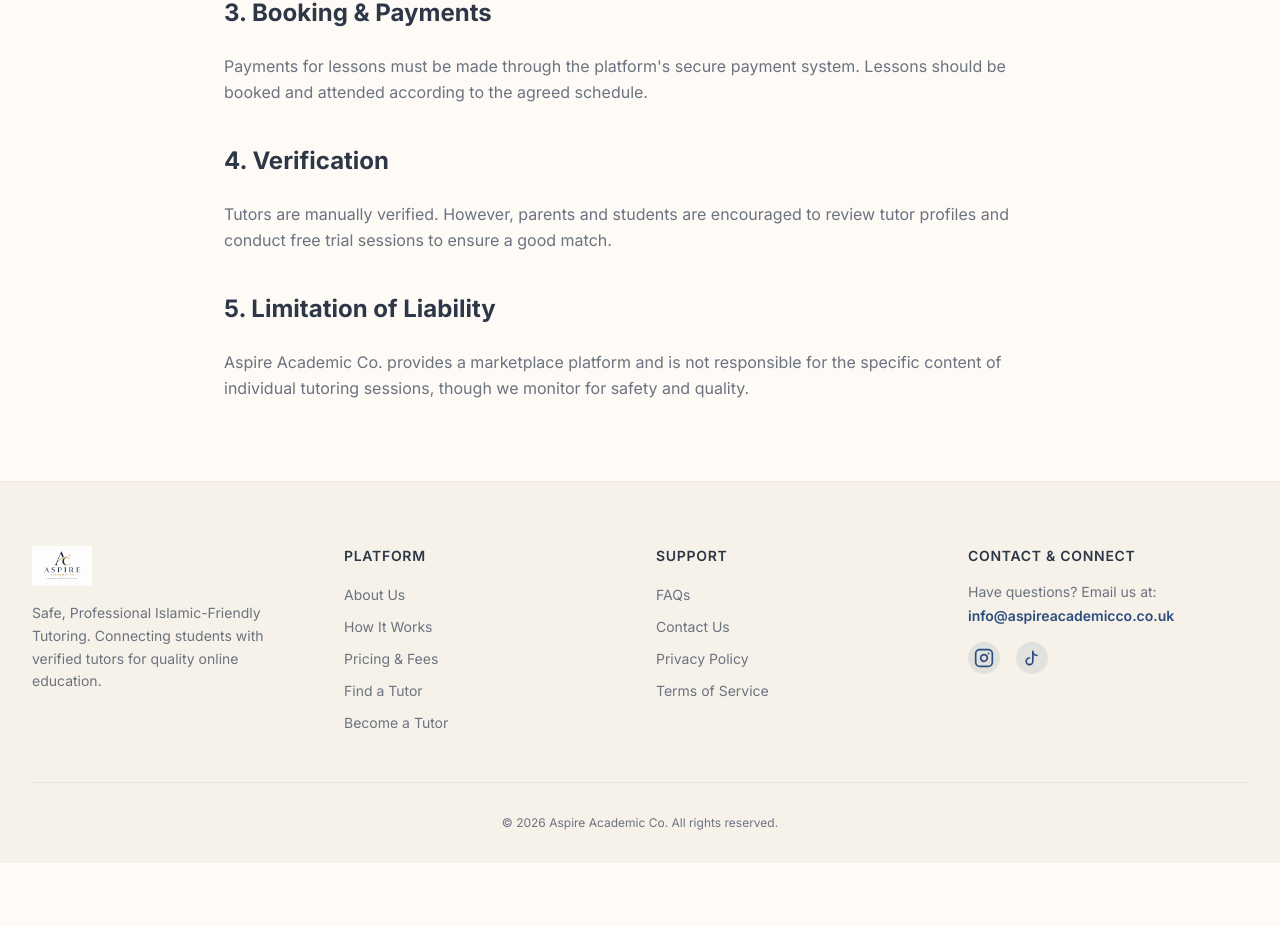
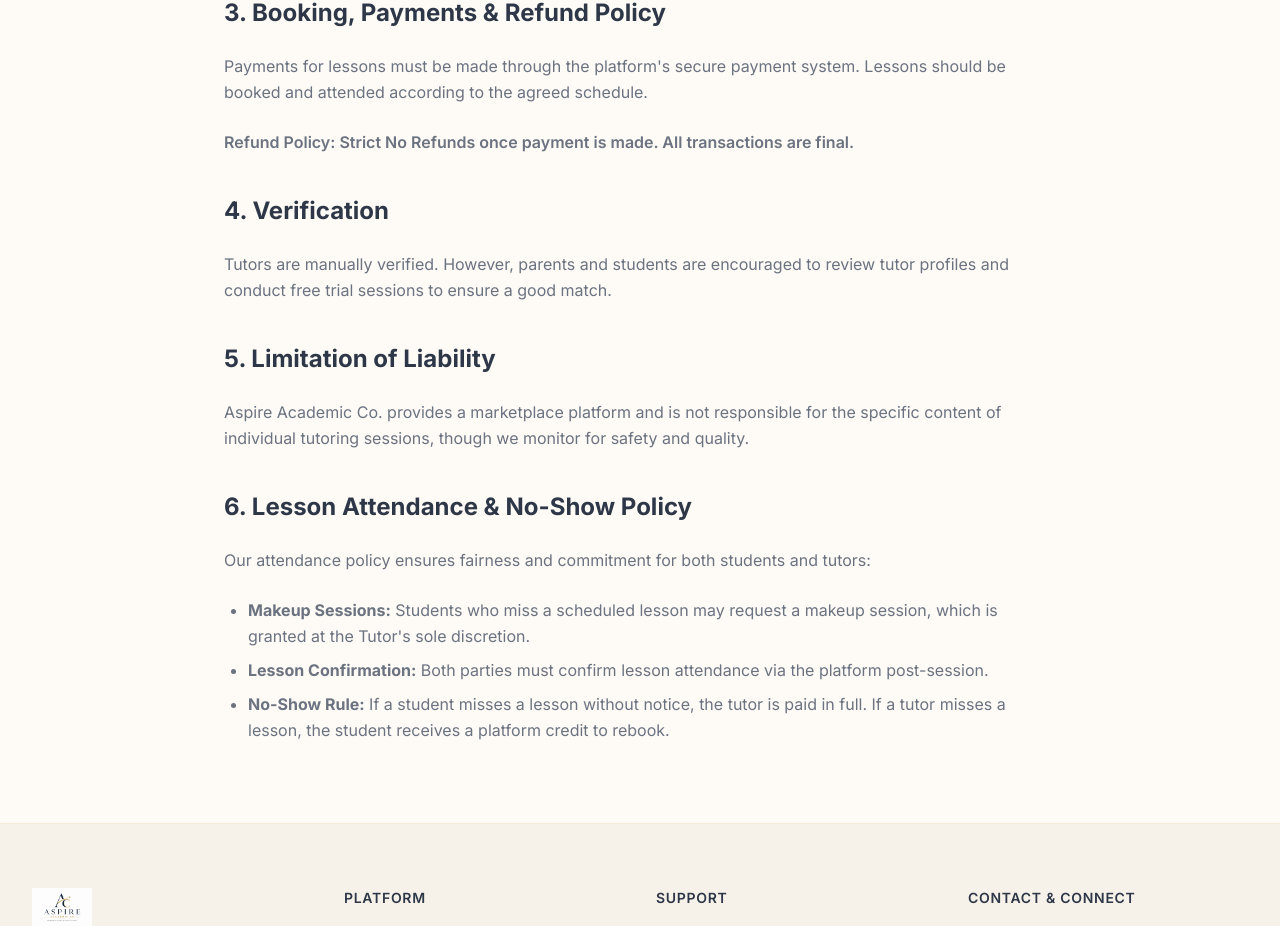
Before and after one commit to sawda6556/aspire-academic-frontend, a Next.js app: page /terms in a window 1280 px wide. Shown: the part 691-1617 px from the top of the page. Before the commit the page ends 1554 px from the top, so only its background shows below. Built offline with nearby package versions, Linux system fonts and the light colour scheme.

Commit message:
feat: add Refund Policy and Lesson Attendance policies to FAQ and Terms of Service

```diff
--- a/src/app/faq/page.tsx
+++ b/src/app/faq/page.tsx
@@ -41,6 +41,14 @@ const faqs = [
       {
         q: "Can I have a trial lesson?",
         a: "Many of our tutors offer a free 10-minute trial lesson. This is a great way to meet the tutor, discuss your goals, and see if they are a good match for your learning style."
+      },
+      {
+        q: "What happens if I miss a scheduled lesson?",
+        a: "If a student misses a lesson without notice (student no-show), the tutor is paid in full. If you miss a lesson and request a makeup session, it may be granted at the tutor's sole discretion. If a tutor misses a lesson, the student receives a platform credit to rebook."
+      },
+      {
+        q: "Do we need to confirm lesson attendance?",
+        a: "Yes. Both parties must confirm lesson attendance via the platform post-session. This ensures transparency and security before any payment is finalized."
       }
     ]
   },
@@ -54,6 +62,10 @@ const faqs = [
       {
         q: "Are there any hidden fees?",
         a: "No. We believe in transparency. The lesson price includes all platform service fees and payment processing costs. There are no surprise charges."
+      },
+      {
+        q: "What is your refund policy?",
+        a: "We have a strict Refund Policy of No Refunds once payment is made. All transactions are final."
       }
     ]
   }
--- a/src/app/terms/page.tsx
+++ b/src/app/terms/page.tsx
@@ -24,9 +24,12 @@ export default function TermsPage() {
             All users must maintain professional and respectful behavior. Our platform is designed to be Islamic-friendly; users are expected to respect these values in their interactions.
           </p>
 
-          <h2 className="text-2xl font-bold text-heading mt-10">3. Booking & Payments</h2>
+          <h2 className="text-2xl font-bold text-heading mt-10">3. Booking, Payments & Refund Policy</h2>
           <p>
             Payments for lessons must be made through the platform's secure payment system. Lessons should be booked and attended according to the agreed schedule.
+          </p>
+          <p className="font-semibold">
+            Refund Policy: Strict No Refunds once payment is made. All transactions are final.
           </p>
 
           <h2 className="text-2xl font-bold text-heading mt-10">4. Verification</h2>
@@ -38,6 +41,22 @@ export default function TermsPage() {
           <p>
             Aspire Academic Co. provides a marketplace platform and is not responsible for the specific content of individual tutoring sessions, though we monitor for safety and quality.
           </p>
+
+          <h2 className="text-2xl font-bold text-heading mt-10">6. Lesson Attendance & No-Show Policy</h2>
+          <p>
+            Our attendance policy ensures fairness and commitment for both students and tutors:
+          </p>
+          <ul className="list-disc pl-6 space-y-2">
+            <li>
+              <strong>Makeup Sessions:</strong> Students who miss a scheduled lesson may request a makeup session, which is granted at the Tutor's sole discretion.
+            </li>
+            <li>
+              <strong>Lesson Confirmation:</strong> Both parties must confirm lesson attendance via the platform post-session.
+            </li>
+            <li>
+              <strong>No-Show Rule:</strong> If a student misses a lesson without notice, the tutor is paid in full. If a tutor misses a lesson, the student receives a platform credit to rebook.
+            </li>
+          </ul>
         </div>
       </main>
       <Footer />
```
